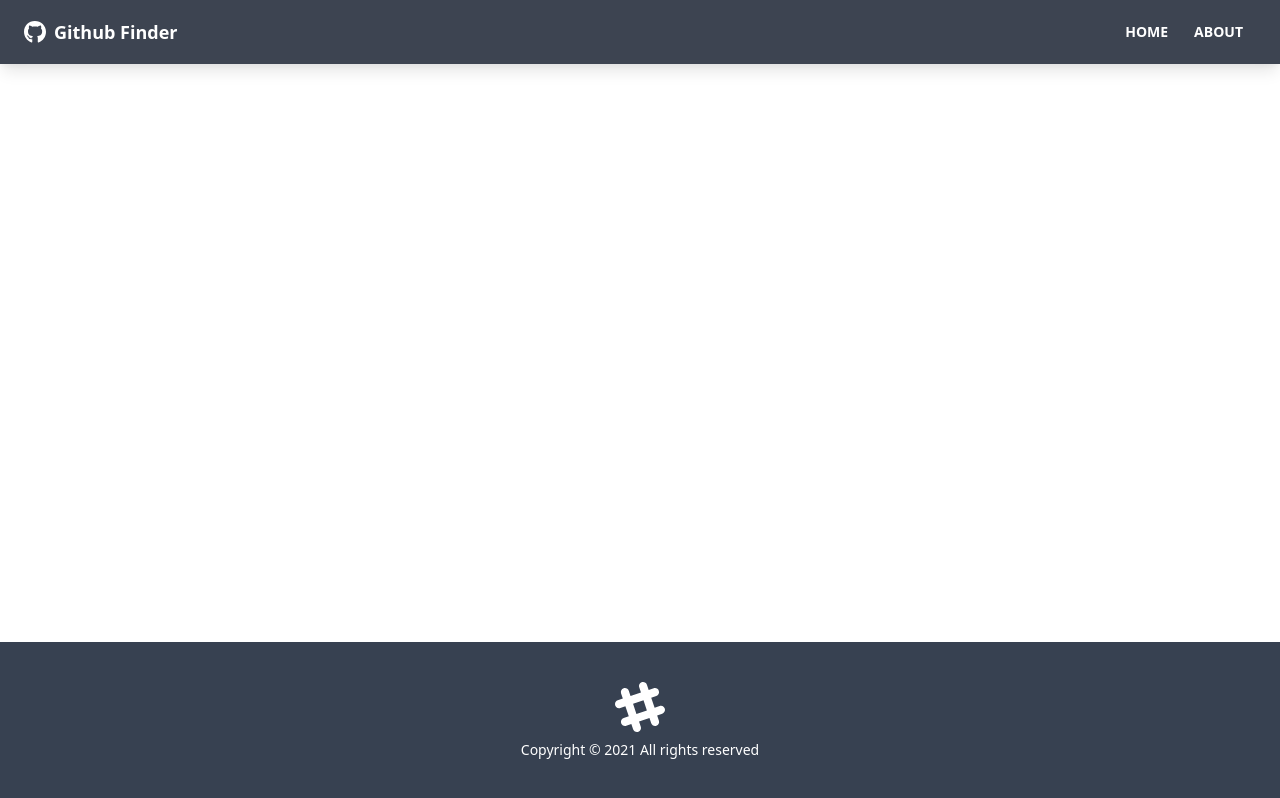
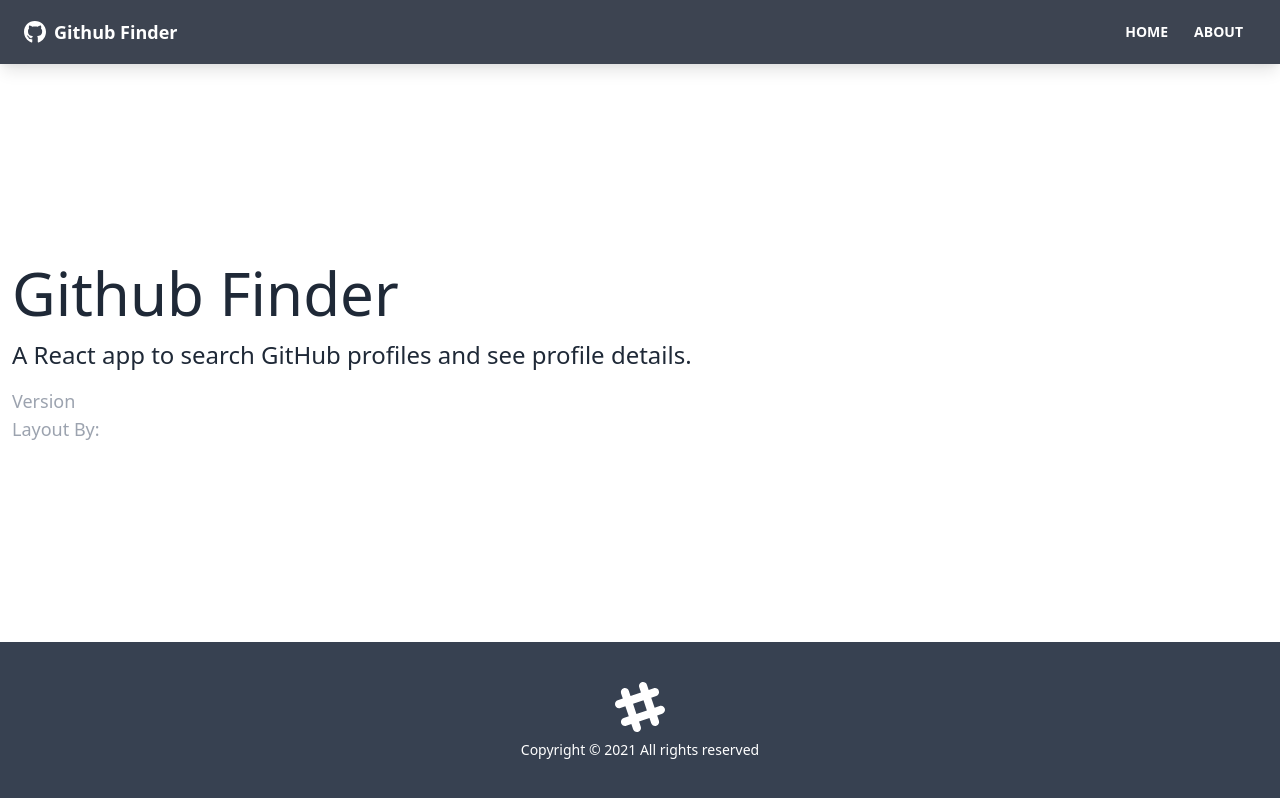
Before and after one commit to kakiche6/github-finder-reactjs, a React (Create React App) app: page /about in a window 1280 px wide. Built offline with nearby package versions, Linux system fonts and the light colour scheme.

Commit message:
add about page and not found page

```diff
--- a/src/App.js
+++ b/src/App.js
@@ -3,9 +3,9 @@
 import Footer from './components/layout/Footer';
 // import Alert from './components/layout/Alert'
 // import Home from './pages/Home'
-// import About from './pages/About'
+import About from './pages/About';
 // import User from './pages/User'
-// import NotFound from './pages/NotFound'
+import NotFound from './pages/NotFound';
 // import { GithubProvider } from './context/github/GithubContext'
 // import { AlertProvider } from './context/alert/AlertContext'
 
@@ -15,16 +15,16 @@
       <div className='flex flex-col justify-between h-screen'>
         <Navbar />
 
-        {/* <main className='container mx-auto px-3 pb-12'>
-              <Alert />
-              <Routes>
-                <Route path='/' element={<Home />} />
-                <Route path='/about' element={<About />} />
-                <Route path='/user/:login' element={<User />} />
-                <Route path='/notfound' element={<NotFound />} />
-                <Route path='*' element={<NotFound />} />
-              </Routes>
-            </main> */}
+        <main className='container mx-auto px-3 pb-12'>
+          {/* <Alert /> */}
+          <Routes>
+            {/* <Route path='/' element={<Home />} /> */}
+            <Route path='/about' element={<About />} />
+            {/* <Route path='/user/:login' element={<User />} /> */}
+            <Route path='/notfound' element={<NotFound />} />
+            <Route path='*' element={<NotFound />} />
+          </Routes>
+        </main>
 
         <Footer />
       </div>
--- /dev/null
+++ b/src/pages/About.jsx
@@ -0,0 +1,21 @@
+function About() {
+  return (
+    <>
+      <h1 className='text-6xl mb-4'>Github Finder</h1>
+      <p className='mb-4 text-2xl font-light'>
+        A React app to search GitHub profiles and see profile details.
+      </p>
+      <p className='text-lg text-gray-400'>
+        Version <span className='text-white'>1.0.0</span>
+      </p>
+      <p className='text-lg text-gray-400'>
+        Layout By:
+        <a className='text-white' href='https://arezki-mezrag.com/'>
+          Arezki Mezrag
+        </a>
+      </p>
+    </>
+  )
+}
+
+export default About
--- /dev/null
+++ b/src/pages/NotFound.jsx
@@ -0,0 +1,21 @@
+import { FaHome } from 'react-icons/fa'
+import { Link } from 'react-router-dom'
+
+function NotFound() {
+  return (
+    <div className='hero'>
+      <div className='text-center hero-content'>
+        <div className='max-w-lg'>
+          <h1 className='text-8xl font-bold mb-8'>Oops!</h1>
+          <p className='text-5xl mb-8'>404 - Page Not Found!</p>
+          <Link className='btn btn-primary btn-lg' to='/'>
+            <FaHome className='mr-2' />
+            Back To Home
+          </Link>
+        </div>
+      </div>
+    </div>
+  )
+}
+
+export default NotFound
```
